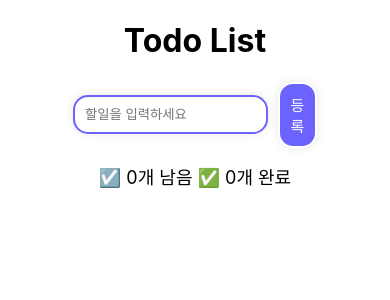
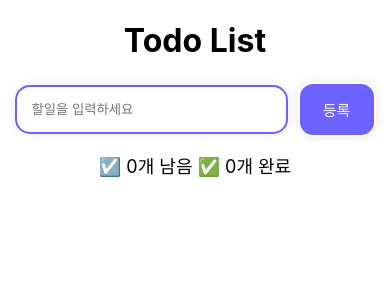
Before and after one commit to dongsubnambuk/todolist_demo, a React (Create React App) app: page / in a window 390 px wide. Shown: the top 300 px of the page. Built offline with nearby package versions, Linux system fonts and the light colour scheme.

Commit message:
반응형 추가

```diff
--- a/src/CSS/todo.css
+++ b/src/CSS/todo.css
@@ -4,12 +4,20 @@
     height: 100%;
     border: 2px solid #6C63FF;
     border-radius: 15px;
-    padding: 10px;
+    padding: 15px;
     box-sizing: border-box;
     background-color: #fff;
     box-shadow: 0 0 10px rgba(0, 0, 0, 0.1);
     transition: all 0.3s ease-in-out;
 }
+
+@media screen and (max-width: 599px) {
+    .todo-container-input-inner{
+        width: 70%;
+    }
+}
+
+
 
 /* 할일 입력 필드 */
 .todo-container-input{
@@ -18,20 +26,27 @@
     justify-content: center;
     align-items: center;
 }
+
 /* 등록 버튼 */
 .todo-container-input-btn{
     cursor: pointer;
     color: #fff;
     font-size: 15px;
     width: 10%;
-    height: 100%;
+    height: auto;
     border: 2px solid #fff;
     border-radius: 15px;
-    padding: 10px;
+    padding: 15px;
     box-sizing: border-box;
     background-color:  #6C63FF;
     box-shadow: 0 0 10px rgba(0, 0, 0, 0.1);
     transition: all 0.3s ease-in-out;
+}
+@media screen and (max-width: 599px) {
+    .todo-container-input-btn{
+        width: 20%;
+    }
+
 }
 
 .todo-container-input-btn:hover{
@@ -58,17 +73,24 @@
 
 /* 할일 목록 */
 .todo-container-list {
-    width: 60%;
-    margin: 20px auto;
-    padding: 20px;
+    display: flex;
+    justify-content: center;
+    align-items: center;
+    margin-top: 20px;
 }
 
 /* 할일 목록 내부 */
 .todo-container-list-inner {
     list-style: none;
     padding: 0;
+    width: 61%;
 }
 
+@media screen and (max-width: 599px) {
+    .todo-container-list-inner {
+        width: 90%;
+    }
+}
 /* 할일 아이템 */
 .todo-container-list-inner li {
     display: flex;
```
